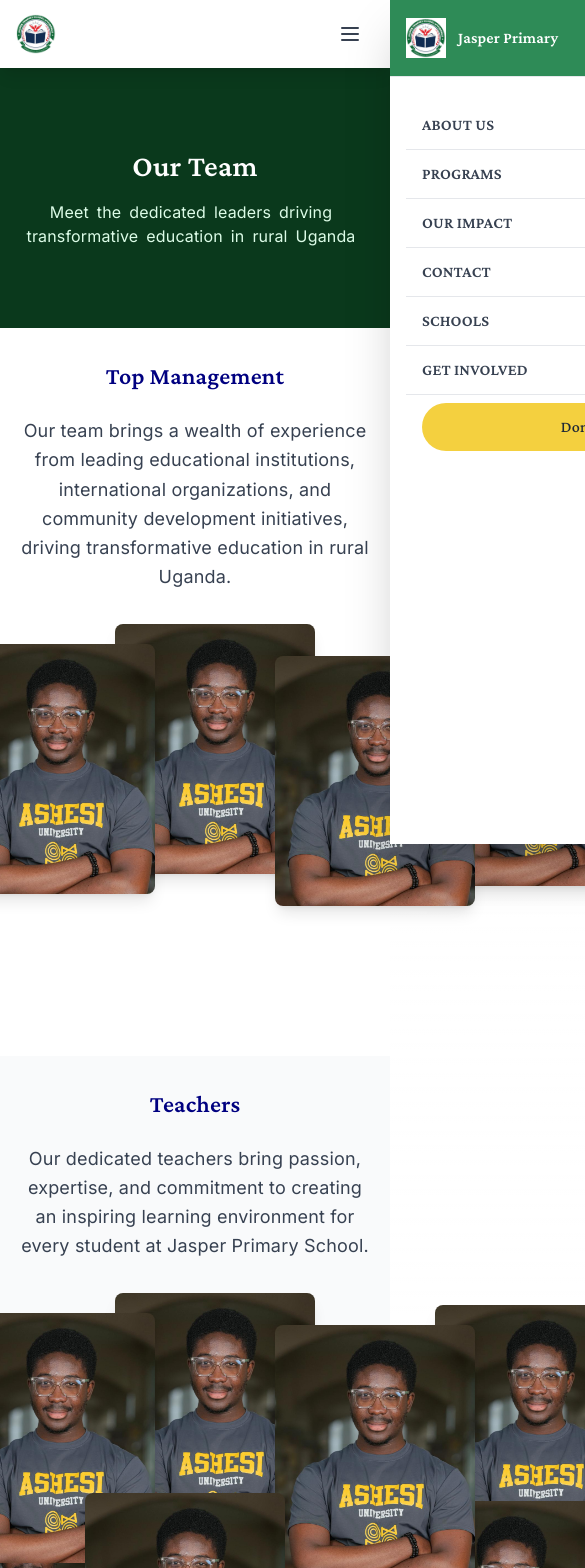
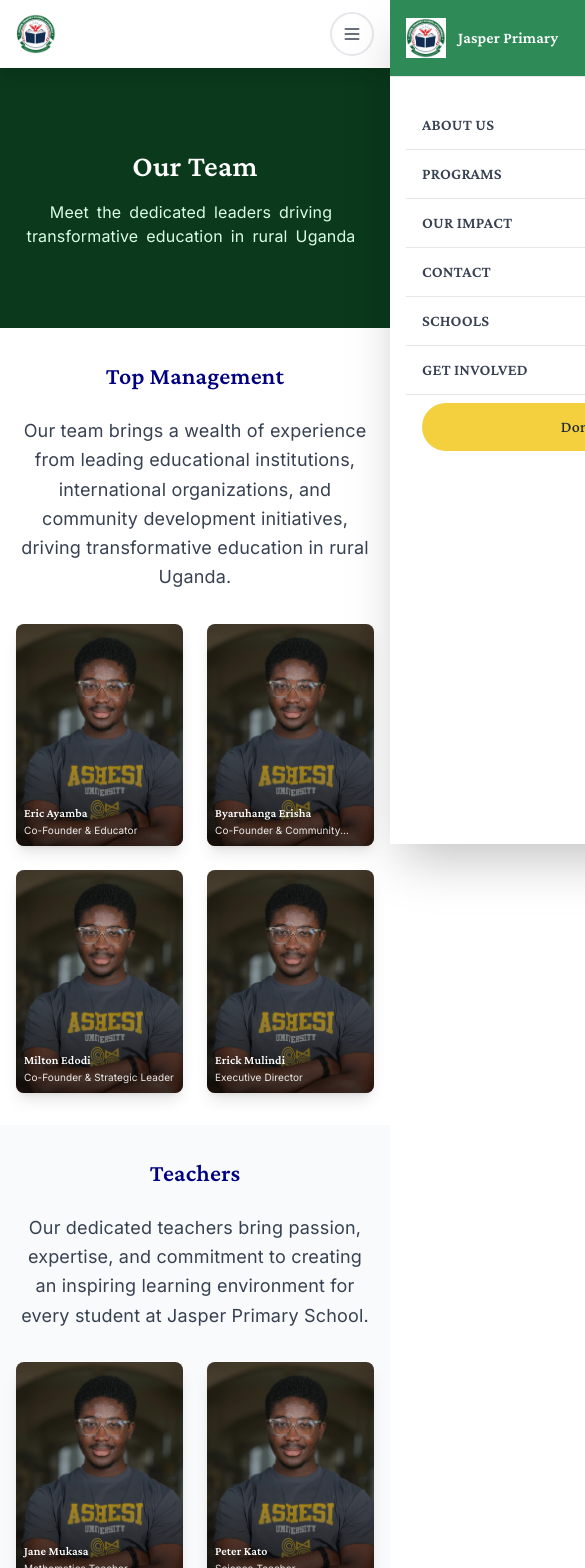
Before and after one commit to JasperSchools/jasperschools, a Next.js app: page /about/team in a window 390 px wide. Shown: the top 1568 px of the page, 585 px wide, since content can reach past the window. Built offline with nearby package versions, Linux system fonts and the light colour scheme.

Commit message:
fixed ui issues in hero + team page

```diff
--- a/src/app/about/team/page.tsx
+++ b/src/app/about/team/page.tsx
@@ -135,18 +135,19 @@
     }
   ]
 
-  // Positioning for overlapping collage effect - centered with natural overlap
+  // Positioning for overlapping collage effect - inspired by natural, organic layout
   const getPosition = (index: number, total: number) => {
-    // Using pixel offsets from center to create natural overlap with more spacing
+    // Natural, spread-out arrangement with subtle corner overlaps
+    // Varying sizes and positions for organic feel - ensuring all faces are visible
     const positions = [
-      { top: '5%', left: '-240px', rotate: -8, zIndex: 7 },
-      { top: '0%', left: '-80px', rotate: 5, zIndex: 6 },
-      { top: '8%', left: '80px', rotate: -3, zIndex: 8 },
-      { top: '3%', left: '240px', rotate: 7, zIndex: 5 },
-      { top: '45%', left: '-270px', rotate: -6, zIndex: 4 },
-      { top: '50%', left: '-110px', rotate: 4, zIndex: 9 },
-      { top: '55%', left: '30px', rotate: -5, zIndex: 7 },
-      { top: '52%', left: '210px', rotate: 6, zIndex: 6 }
+      { top: '0%', left: '-35%', rotate: -5, zIndex: 1, scale: 1.0 },
+      { top: '40%', left: '-30%', rotate: 4, zIndex: 2, scale: 0.95 },
+      { top: '10%', left: '-10%', rotate: -3, zIndex: 3, scale: 1.05 },
+      { top: '5%', left: '18%', rotate: 6, zIndex: 4, scale: 0.9 },
+      { top: '45%', left: '8%', rotate: -4, zIndex: 5, scale: 1.0 },
+      { top: '3%', left: '35%', rotate: -6, zIndex: 6, scale: 1.1 },
+      { top: '42%', left: '33%', rotate: 5, zIndex: 7, scale: 0.95 },
+      { top: '48%', left: '-12%', rotate: 3, zIndex: 8, scale: 1.0 }
     ]
     return positions[index % positions.length]
   }
@@ -166,10 +167,54 @@
                 : "Our dedicated teachers bring passion, expertise, and commitment to creating an inspiring learning environment for every student at Jasper Primary School."}
             </p>
           </div>
+        </div>
 
-          {/* Centered Collage */}
-          <div className="flex items-center justify-center w-full">
-            <div className="relative h-[400px] sm:h-[450px] lg:h-[500px]" style={{ width: '100%', maxWidth: '900px', margin: '0 auto' }}>
+        {/* Mobile Stack Layout */}
+        <div className="lg:hidden w-full px-4 sm:px-6">
+          <div className="grid grid-cols-2 sm:grid-cols-3 gap-6 sm:gap-8 max-w-4xl mx-auto">
+            {members.map((member, index) => (
+              <motion.div
+                key={member.name}
+                className="relative cursor-pointer group"
+                initial={{ opacity: 0, scale: 0.8, y: 20 }}
+                animate={{ opacity: 1, scale: 1, y: 0 }}
+                transition={{ duration: 0.5, delay: index * 0.1 }}
+                whileHover={{ scale: 1.05, zIndex: 100 }}
+              >
+                <Link href={`/about/team/${createSlug(member.name)}`}>
+                  <div className="relative aspect-[3/4] w-full rounded-lg overflow-hidden shadow-lg transition-all duration-300 group-hover:shadow-2xl">
+                    {member.imageSrc ? (
+                      <Image
+                        src={member.imageSrc}
+                        alt={member.name}
+                        fill
+                        className="object-cover"
+                        unoptimized
+                      />
+                    ) : (
+                      <div className="absolute inset-0 flex items-center justify-center bg-gradient-to-br from-school-green to-school-blue">
+                        <span className="text-2xl sm:text-4xl font-bold text-white">
+                          {member.name.split(' ').map(n => n[0]).join('')}
+                        </span>
+                      </div>
+                    )}
+                    {/* Overlay with name - always visible on mobile */}
+                    <div className="absolute inset-0 bg-gradient-to-t from-black/70 via-black/20 to-transparent flex items-end">
+                      <div className="w-full p-2 sm:p-3">
+                        <h3 className="text-white font-heading-bold text-xs sm:text-sm mb-0.5">{member.name}</h3>
+                        <p className="text-white/90 font-paragraph text-[10px] sm:text-xs line-clamp-1">{member.role}</p>
+                      </div>
+                    </div>
+                  </div>
+                </Link>
+              </motion.div>
+            ))}
+          </div>
+        </div>
+
+        {/* Desktop Collage - Full width container for proper centering */}
+        <div className="hidden lg:flex w-full items-center justify-center overflow-visible">
+          <div className="relative h-[550px] xl:h-[600px] w-full max-w-[1000px] mx-auto">
               {members.map((member, index) => {
                 const position = getPosition(index, members.length)
                 return (
@@ -179,15 +224,15 @@
                     style={{
                       top: position.top,
                       left: `calc(50% + ${position.left})`,
-                      width: '200px',
-                      height: '250px',
-                      transform: `translateX(-50%) rotate(${position.rotate}deg)`,
+                      width: `clamp(100px, ${18 * (position.scale || 1)}vw, ${200 * (position.scale || 1)}px)`,
+                      height: `clamp(120px, ${22 * (position.scale || 1)}vw, ${250 * (position.scale || 1)}px)`,
+                      transform: `translateX(-50%) rotate(${position.rotate}deg) scale(${position.scale || 1})`,
                       zIndex: position.zIndex || (members.length - index)
                     }}
                     initial={{ opacity: 0, scale: 0.8, y: 20 }}
                     animate={{ opacity: 1, scale: 1, y: 0 }}
                     transition={{ duration: 0.5, delay: index * 0.1 }}
-                    whileHover={{ scale: 1.05, rotate: 0, zIndex: 100 }}
+                    whileHover={{ scale: (position.scale || 1) * 1.05, rotate: 0, zIndex: 100 }}
                   >
                     <Link href={`/about/team/${createSlug(member.name)}`}>
                       <div className="relative w-full h-full rounded-lg overflow-hidden shadow-lg transition-all duration-300 group-hover:shadow-2xl">
@@ -201,16 +246,16 @@
                           />
                         ) : (
                           <div className="absolute inset-0 flex items-center justify-center bg-gradient-to-br from-school-green to-school-blue">
-                            <span className="text-4xl font-bold text-white">
+                            <span className="text-2xl sm:text-4xl font-bold text-white">
                               {member.name.split(' ').map(n => n[0]).join('')}
                             </span>
                           </div>
                         )}
-                        {/* Overlay with name on hover */}
-                        <div className="absolute inset-0 bg-black/0 group-hover:bg-black/60 transition-all duration-300 flex items-end">
-                          <div className="w-full p-4 transform translate-y-full group-hover:translate-y-0 transition-transform duration-300">
-                            <h3 className="text-white font-heading-bold text-lg mb-1">{member.name}</h3>
-                            <p className="text-white/90 font-paragraph text-sm">{member.role}</p>
+                        {/* Overlay with name - always visible */}
+                        <div className="absolute inset-0 bg-gradient-to-t from-black/70 via-black/20 to-transparent flex items-end">
+                          <div className="w-full p-2 sm:p-3 lg:p-4">
+                            <h3 className="text-white font-heading-bold text-xs sm:text-sm lg:text-base mb-0.5">{member.name}</h3>
+                            <p className="text-white/90 font-paragraph text-[10px] sm:text-xs lg:text-sm line-clamp-1">{member.role}</p>
                           </div>
                         </div>
                       </div>
@@ -218,7 +263,6 @@
                   </motion.div>
                 )
               })}
-            </div>
           </div>
         </div>
       </section>
--- a/src/components/Header.tsx
+++ b/src/components/Header.tsx
@@ -293,10 +293,10 @@
             <div className="lg:hidden">
               <button
                 onClick={() => setIsMenuOpen(!isMenuOpen)}
-                className="text-gray-700 hover:text-school-green p-2  transition-all duration-300"
+                className="text-gray-700 hover:text-school-green p-2 transition-all duration-300 rounded-full border-2 border-gray-200 hover:border-school-green flex items-center justify-center w-10 h-10"
                 aria-label="Toggle menu"
               >
-                <svg className="h-6 w-6 transition-transform duration-300" fill="none" stroke="currentColor" viewBox="0 0 24 24">
+                <svg className="h-5 w-5 transition-transform duration-300" fill="none" stroke="currentColor" viewBox="0 0 24 24">
                   {isMenuOpen ? (
                     <path strokeLinecap="round" strokeLinejoin="round" strokeWidth={2} d="M6 18L18 6M6 6l12 12" />
                   ) : (
--- a/src/components/Hero.tsx
+++ b/src/components/Hero.tsx
@@ -105,12 +105,14 @@
 
 export default function Hero() {
   return (
-    <section className="relative text-white overflow-hidden min-h-[100vh]">
+    <section className="relative text-white min-h-[100vh]">
       {/* Slideshow Background */}
-      <Slideshow />
+      <div className="absolute inset-0 overflow-hidden">
+        <Slideshow />
+      </div>
 
       {/* Main Content - Overlaid directly on background */}
-      <div className="relative z-10 min-h-[100vh] flex items-center justify-center pb-32 sm:pb-36 lg:pb-40">
+      <div className="relative z-10 min-h-[100vh] flex items-center justify-center pb-56 sm:pb-36 lg:pb-40">
         {/* Centered Content */}
         <div className="w-full px-4 sm:px-6 lg:px-8 xl:px-12">
           <div className="max-w-3xl sm:max-w-4xl lg:max-w-5xl">
@@ -156,8 +158,8 @@
               {/* Call-to-Action Button */}
               <motion.a
                 href="/sponsor"
-                className="group inline-flex items-center justify-center bg-school-yellow hover:bg-yellow-500 text-gray-900 font-heading-semibold rounded-full text-base sm:text-lg lg:text-xl transition-all duration-300"
-                style={{ margin: '20px 0px 0px', padding: '16px 32px' }}
+                className="group inline-flex items-center justify-center bg-school-yellow hover:bg-yellow-500 text-gray-900 font-heading-semibold rounded-full text-base sm:text-lg lg:text-xl transition-all duration-300 z-50 relative mb-8 sm:mb-0"
+                style={{ padding: '16px 32px' }}
                 initial={{ opacity: 0, scale: 0.9 }}
                 animate={{ opacity: 1, scale: 1 }}
                 transition={{ duration: 0.5, delay: 2.5, ease: [0.22, 1, 0.36, 1] }}
@@ -172,7 +174,7 @@
       </div>
 
       {/* Bottom Stats Section - Positioned absolutely at bottom */}
-      <div className="absolute bottom-0 left-0 right-0 z-20 bg-black/85 backdrop-blur-sm border-t border-white/10">
+      <div className="absolute bottom-0 left-0 right-0 z-30 bg-black/85 backdrop-blur-sm border-t border-white/10 transform translate-y-4 sm:translate-y-0">
         <div className="w-full px-4 sm:px-6 lg:px-8 xl:px-12 py-6 sm:py-8">
           <div className="grid grid-cols-1 lg:grid-cols-3 gap-6 lg:gap-8 items-center">
             {/* Left Column - Description */}
```
